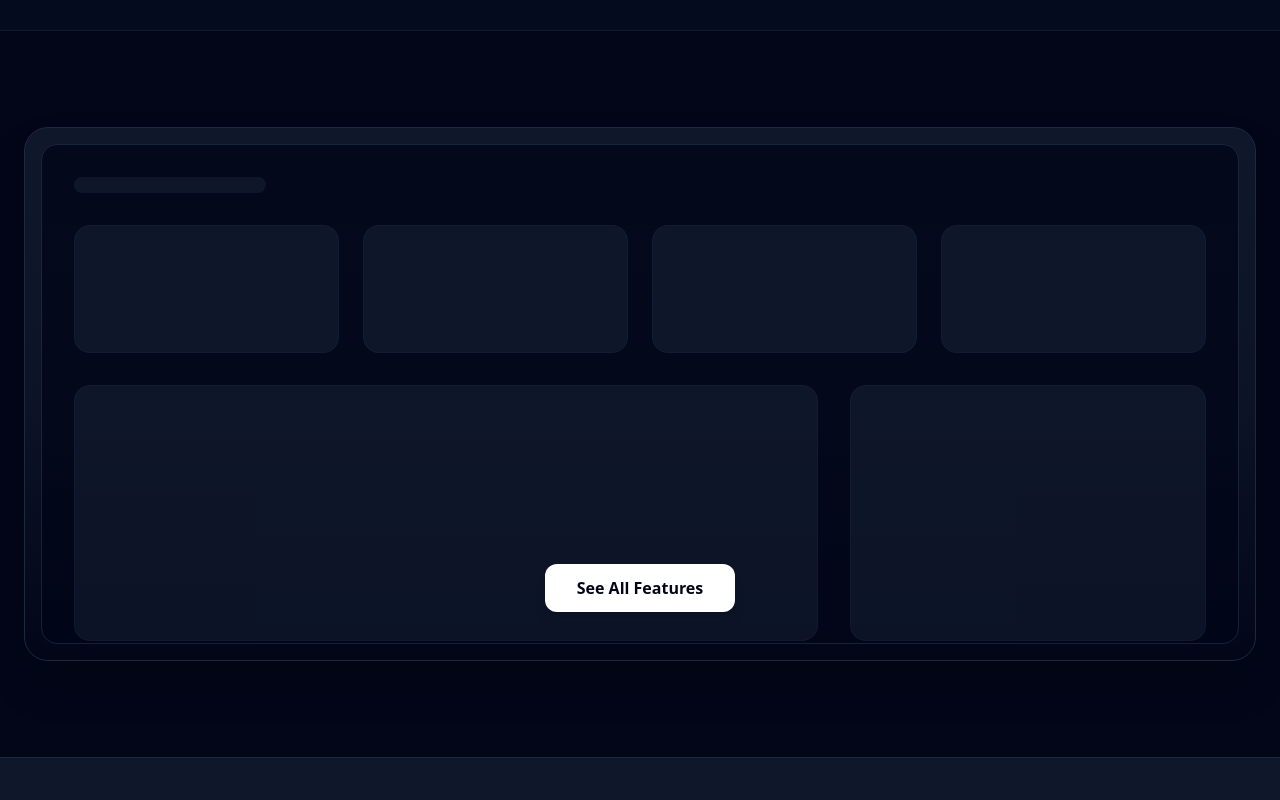
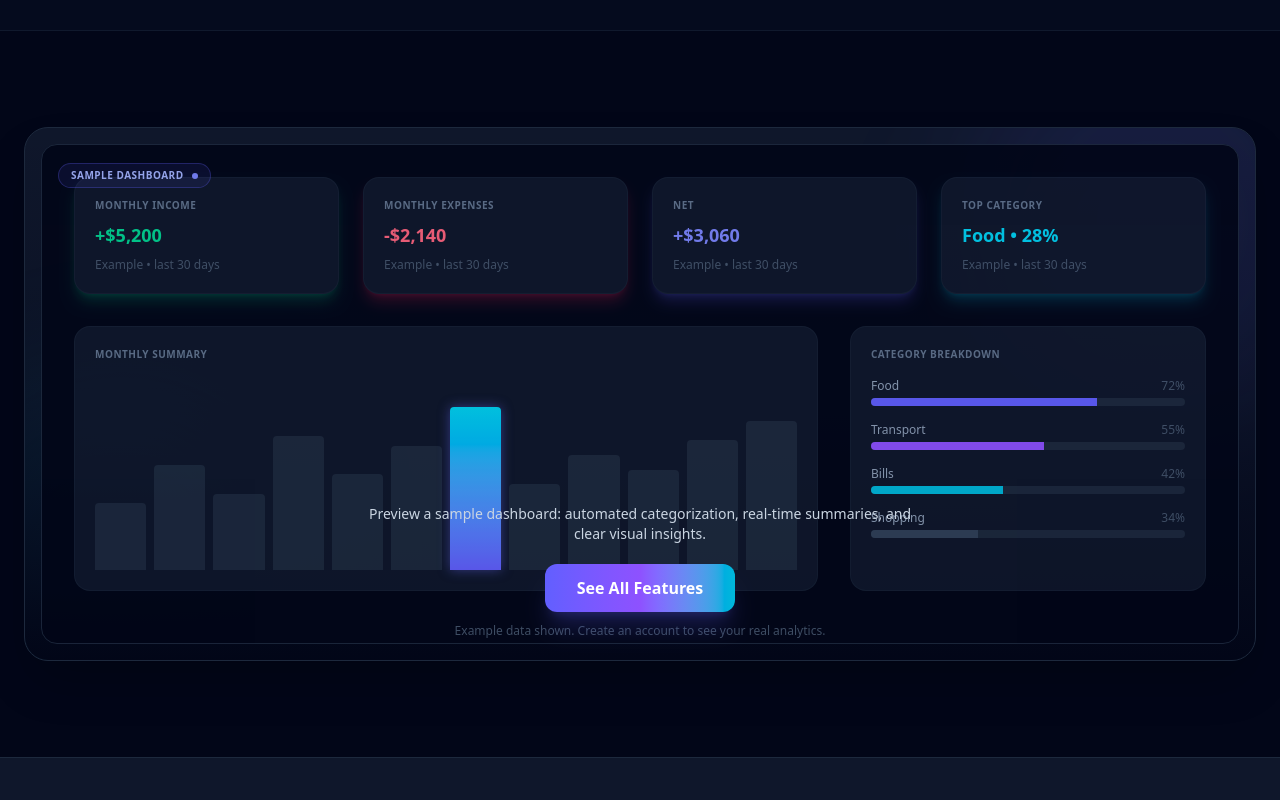
Before and after one commit to Misho-1019/Personal-Finance-Analyzer, a React (Vite) app in the folder client/: page /welcome in a window 1280 px wide. Shown: the part 1300-2100 px from the top of the page. Built offline with nearby package versions, Linux system fonts and the light colour scheme.

Commit message:
Update Landing page

```diff
--- a/client/src/components/AppLayout.jsx
+++ b/client/src/components/AppLayout.jsx
@@ -1,4 +1,4 @@
-import React, { useState } from 'react';
+import { useState } from 'react';
 import { Link, Outlet } from "react-router";
 
 const AppLayout = ({ title = "Dashboard" }) => {
--- a/client/src/pages/LandingPage.jsx
+++ b/client/src/pages/LandingPage.jsx
@@ -1,4 +1,3 @@
-import React from 'react';
 import { Link } from 'react-router-dom';
 
 const LandingPage = () => {
@@ -9,11 +8,6 @@ const LandingPage = () => {
         <div className="flex items-center gap-2">
           <div className="w-8 h-8 bg-linear-to-r from-indigo-500 via-violet-500 to-cyan-500 rounded-lg shadow-[0_0_15px_rgba(99,102,241,0.3)]"></div>
           <span className="text-xl font-bold tracking-tight">Finance<span className="text-indigo-400">Analyzer</span></span>
-        </div>
-        <div className="hidden md:flex items-center gap-8 text-sm font-medium text-slate-400">
-          <button className="hover:text-slate-100 transition-colors cursor-pointer">Features</button>
-          <button className="hover:text-slate-100 transition-colors cursor-pointer">Security</button>
-          <button className="hover:text-slate-100 transition-colors cursor-pointer">About</button>
         </div>
         <Link to='/login' className="text-sm font-semibold bg-slate-900 border border-slate-800 px-5 py-2.5 rounded-xl hover:bg-slate-800 transition-all cursor-pointer">
           Log In
@@ -140,29 +134,125 @@ const LandingPage = () => {
       {/* Product Preview Section */}
       <section className="max-w-7xl mx-auto px-6 py-24">
         <div className="bg-slate-900 rounded-3xl border border-slate-800 p-1 md:p-4 shadow-2xl relative overflow-hidden">
-          <div className="absolute inset-0 bg-linear-to-b from-transparent via-slate-950/20 to-slate-950 p-12 flex items-end justify-center">
-             <div className="text-center z-10">
-                <button className="bg-white text-slate-950 font-bold py-3 px-8 rounded-xl shadow-lg hover:scale-105 transition-transform cursor-pointer">
-                  See All Features
-                </button>
-             </div>
+
+          {/* Gradient Glow Background Accent */}
+          <div className="absolute -top-24 -right-24 w-96 h-96 bg-indigo-500/10 blur-3xl rounded-full"></div>
+          <div className="absolute -bottom-24 -left-24 w-96 h-96 bg-cyan-500/10 blur-3xl rounded-full"></div>
+
+          {/* CTA Overlay */}
+          <div className="absolute inset-0 bg-linear-to-b from-transparent via-slate-950/30 to-slate-950 p-12 flex items-end justify-center">
+            <div className="text-center z-10">
+              <p className="text-slate-300 text-sm mb-5 max-w-xl mx-auto">
+                Preview a sample dashboard: automated categorization, real-time summaries,
+                and clear visual insights.
+              </p>
+
+              <Link
+                to="/register"
+                className="bg-linear-to-r from-indigo-500 via-violet-500 to-cyan-500
+                           hover:from-indigo-600 hover:via-violet-600 hover:to-cyan-600
+                           text-white font-bold py-3 px-8 rounded-xl shadow-xl shadow-indigo-500/20
+                           hover:scale-105 transition-all inline-block"
+              >
+                See All Features
+              </Link>
+            </div>
           </div>
 
           {/* Mock Dashboard Preview */}
-          <div className="bg-slate-950 rounded-2xl border border-slate-800 h-125 overflow-hidden opacity-80 select-none">
-             <div className="p-8 space-y-8">
-                <div className="h-4 w-48 bg-slate-900 rounded-full"></div>
-                <div className="grid grid-cols-4 gap-6">
-                   <div className="h-32 bg-slate-900 rounded-2xl border border-slate-800/50"></div>
-                   <div className="h-32 bg-slate-900 rounded-2xl border border-slate-800/50"></div>
-                   <div className="h-32 bg-slate-900 rounded-2xl border border-slate-800/50"></div>
-                   <div className="h-32 bg-slate-900 rounded-2xl border border-slate-800/50"></div>
+          <div className="bg-slate-950 rounded-2xl border border-slate-800 h-125 overflow-hidden opacity-90 select-none relative">
+
+            {/* Sample badge */}
+            <div className="absolute top-4 left-4 z-10">
+              <span className="inline-flex items-center gap-2 px-3 py-1 rounded-full text-[10px] font-bold tracking-wider uppercase
+                               bg-indigo-500/10 border border-indigo-500/30 text-indigo-300">
+                Sample dashboard
+                <span className="w-1.5 h-1.5 rounded-full bg-indigo-400"></span>
+              </span>
+            </div>
+
+            <div className="p-8 space-y-8">
+              {/* Top Metrics */}
+              <div className="grid grid-cols-1 sm:grid-cols-2 lg:grid-cols-4 gap-6">
+                {[
+                  { label: "Monthly Income", value: "+$5,200", color: "text-emerald-400", glow: "shadow-emerald-500/20" },
+                  { label: "Monthly Expenses", value: "-$2,140", color: "text-rose-400", glow: "shadow-rose-500/20" },
+                  { label: "Net", value: "+$3,060", color: "text-indigo-400", glow: "shadow-indigo-500/20" },
+                  { label: "Top Category", value: "Food • 28%", color: "text-cyan-400", glow: "shadow-cyan-500/20" },
+                ].map((c) => (
+                  <div
+                    key={c.label}
+                    className={`bg-slate-900 rounded-2xl border border-slate-800/50 p-5
+                                hover:border-indigo-500/40 transition-all shadow-lg ${c.glow}`}
+                  >
+                    <p className="text-[10px] font-bold text-slate-500 uppercase tracking-wider">
+                      {c.label}
+                    </p>
+                    <p className={`mt-2 text-lg font-extrabold ${c.color}`}>
+                      {c.value}
+                    </p>
+                    <p className="mt-2 text-xs text-slate-600">
+                      Example • last 30 days
+                    </p>
+                  </div>
+                ))}
+              </div>
+
+              {/* Charts Section */}
+              <div className="grid grid-cols-1 lg:grid-cols-3 gap-8">
+
+                {/* Monthly Summary Chart */}
+                <div className="lg:col-span-2 bg-slate-900 rounded-2xl border border-slate-800/50 p-5 hover:border-violet-500/40 transition-all">
+                  <p className="text-[10px] font-bold text-slate-500 uppercase tracking-wider mb-4">
+                    Monthly Summary
+                  </p>
+                  <div className="h-48 flex items-end gap-2">
+                    {[35, 55, 40, 70, 50, 65, 85, 45, 60, 52, 68, 78].map((h, i) => (
+                      <div
+                        key={i}
+                        className={`flex-1 rounded-t-sm transition-all duration-500 ${
+                          i === 6
+                            ? "bg-linear-to-t from-indigo-500 to-cyan-400 shadow-[0_0_12px_rgba(99,102,241,0.5)]"
+                            : "bg-slate-800"
+                        }`}
+                        style={{ height: `${h}%` }}
+                      />
+                    ))}
+                  </div>
                 </div>
-                <div className="grid grid-cols-3 gap-8">
-                   <div className="col-span-2 h-64 bg-slate-900 rounded-2xl border border-slate-800/50"></div>
-                   <div className="h-64 bg-slate-900 rounded-2xl border border-slate-800/50"></div>
+
+                {/* Category Breakdown */}
+                <div className="bg-slate-900 rounded-2xl border border-slate-800/50 p-5 hover:border-cyan-500/40 transition-all">
+                  <p className="text-[10px] font-bold text-slate-500 uppercase tracking-wider mb-4">
+                    Category Breakdown
+                  </p>
+                  <div className="space-y-4">
+                    {[
+                      { name: "Food", w: "72%", color: "bg-indigo-500" },
+                      { name: "Transport", w: "55%", color: "bg-violet-500" },
+                      { name: "Bills", w: "42%", color: "bg-cyan-500" },
+                      { name: "Shopping", w: "34%", color: "bg-slate-700" },
+                    ].map((c) => (
+                      <div key={c.name} className="space-y-1">
+                        <div className="flex items-center justify-between text-xs">
+                          <span className="text-slate-400">{c.name}</span>
+                          <span className="text-slate-600">{c.w}</span>
+                        </div>
+                        <div className="h-2 rounded-full bg-slate-800 overflow-hidden">
+                          <div className={`h-full ${c.color}`} style={{ width: c.w }} />
+                        </div>
+                      </div>
+                    ))}
+                  </div>
                 </div>
-             </div>
+
+              </div>
+
+              {/* Disclaimer */}
+              <p className="text-center text-xs text-slate-600">
+                Example data shown. Create an account to see your real analytics.
+              </p>
+            </div>
           </div>
         </div>
       </section>
@@ -199,7 +289,7 @@ const LandingPage = () => {
            </div>
         </div>
         <div className="max-w-7xl mx-auto px-6 mt-16 pt-8 border-t border-slate-800/50 text-center text-[10px] text-slate-600 uppercase tracking-widest font-bold">
-           © 2024 FinanceAnalyzer Dashboard — Premium Experience
+           © 2026 FinanceAnalyzer Dashboard — Premium Experience
         </div>
       </footer>
     </div>
```
